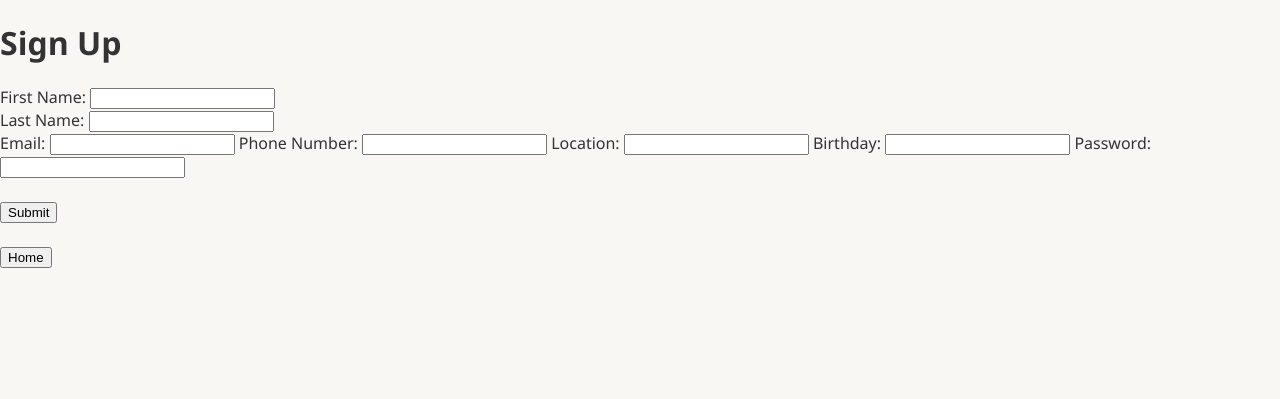
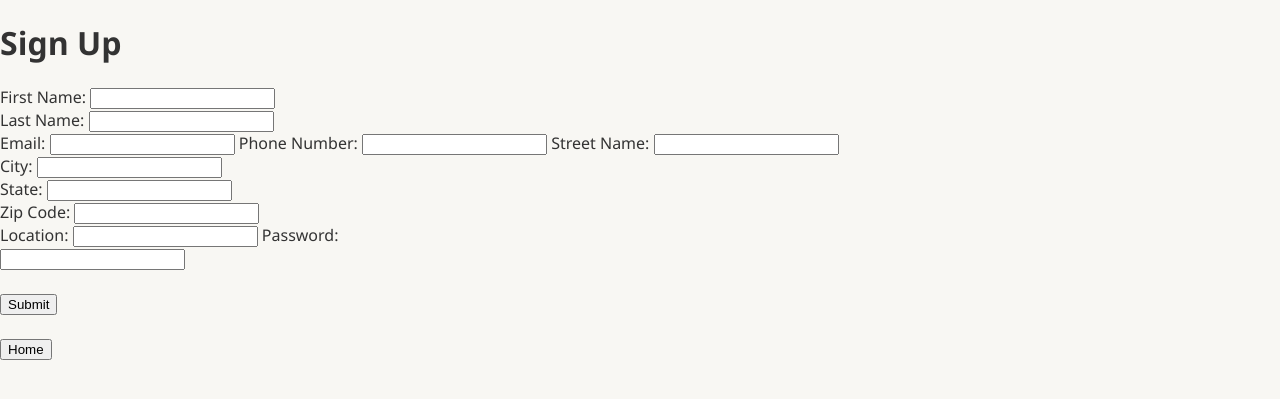
Before and after one commit to apndc/RestaurantProject, a Flask app: page /createaccount in a window 1280 px wide. Shown: the top 399 px of the page. Run offline with Flask 3, Linux system fonts and the light colour scheme.

Commit message:
updated create account with streetname, city, state, and zip code

```diff
--- a/RestaurantProject/app.py
+++ b/RestaurantProject/app.py
@@ -17,8 +17,6 @@ def users():
 
     return render_template('users.html', users=all_users)
 
-
-
 #Create Account
 @app.route('/createaccount', methods=["GET", "POST"])
 def createaccount():
@@ -29,7 +27,10 @@ def createaccount():
             Email = request.form ["Email"],
             PhoneNumber = request.form["PhoneNumber"],
             Location = request.form["Location"],
-            Birthday = request.form["Birthday"],
+            StreetName = request.form["StreetName"],
+            City = request.form["City"],
+            State = request.form["State"],
+            ZipCode = request.form["ZipCode"],
             Password = request.form["Password"])
 
             insert(user)
--- a/RestaurantProject/templates/createaccount.html
+++ b/RestaurantProject/templates/createaccount.html
@@ -1,7 +1,7 @@
 <!DOCTYPE html>
 <html>
     <head>
-        <title>Lab 6 Sign Up</title>
+        <title>BookIt Create Account</title>
         <link rel="stylesheet" href="/static/style.css">
     </head>
     <body>
@@ -23,11 +23,24 @@
             <label for="PhoneNumber">Phone Number: </label>
             <input type="tel" id="PhoneNumber" name="PhoneNumber" value="" pattern="[0-9]{10}" />
 
+            <label for="StreetName">Street Name:</label>
+            <input type="text" id="StreetName" name="StreetName" value="" required/>
+            <br>
+
+            <label for="City">City:</label>
+            <input type="text" id="City" name="City" value="" required/>
+            <br>
+
+            <label for="State">State:</label>
+            <input type="text" id="State" name="State" value="" required/>
+            <br>
+
+            <label for="ZipCode">Zip Code:</label>
+            <input type="text" id="ZipCode" name="ZipCode" value="" required/>
+            <br>
+
             <label for="Location">Location: </label>
             <input type="text" id="Location" name="Location" value="" required/>
-
-            <label for="Birthday">Birthday: </label>
-            <input type="text" id="Birthday" name="Birthday" value="" required/>
 
             <label for="Password">Password:</label><br>
             <input type="password" id="Password" name="Password"><br><br>
```
